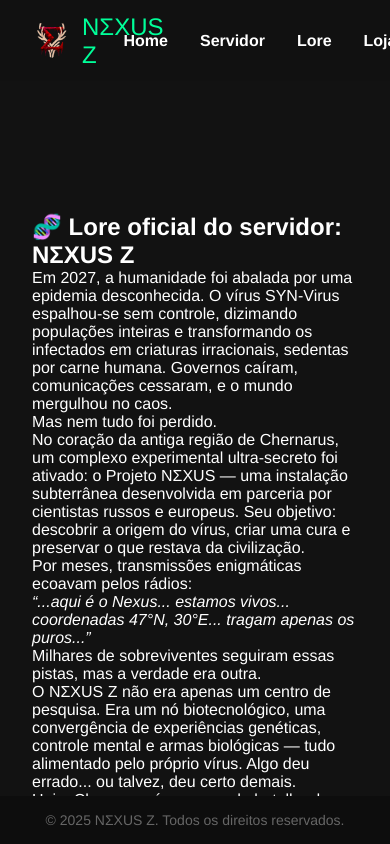
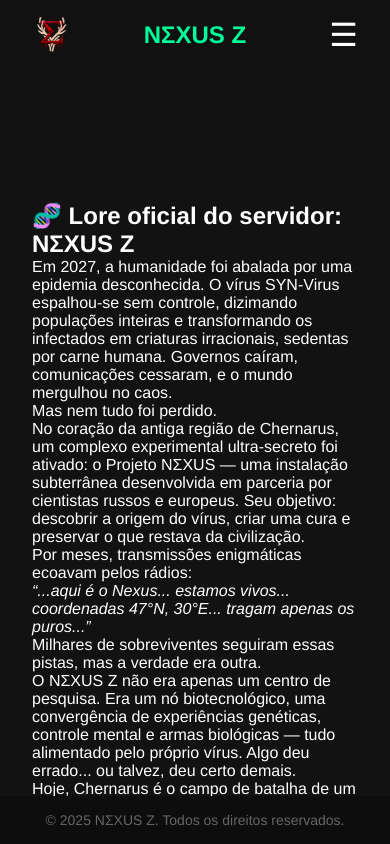
Before and after one commit to LuizCorrea-Dev/nexusz, a Next.js app: page /lore in a window 390 px wide. Built offline with nearby package versions, Linux system fonts and the light colour scheme.

Commit message:
Fix: Adicionar lógica de menu responsivo e atualizar estilos do Navbar

```diff
--- a/src/components/Navbar.js
+++ b/src/components/Navbar.js
@@ -5,6 +5,7 @@ import SlideBG from "./SlideBG";
 
 export default function Navbar() {
   const [theme, setTheme] = useState("dark");
+  const [menuOpen, setMenuOpen] = useState(false);
 
   useEffect(() => {
     const savedTheme = localStorage.getItem("theme") || "dark";
@@ -19,15 +20,22 @@ export default function Navbar() {
     localStorage.setItem("theme", newTheme);
   };
 
+  const toggleMenu = () => {
+    setMenuOpen(!menuOpen);
+  };
+
   return (
     <>
-      <SlideBG theme={theme} /> {/* Chama o background dinâmico */}
+      <SlideBG theme={theme} />
       <nav className={styles.navbar}>
         <div className={styles.logo}>
           <img src="/NEXUS_Z-LOGO.png" alt="NEXUS Z Logo" />
-          <span className={styles.title}>NΣXUS Z</span>
         </div>
-        <ul className={styles.links}>
+        <div className={styles.title}>NΣXUS Z</div>
+        <div className={styles.burger} onClick={toggleMenu}>
+          {menuOpen ? "✖" : "☰"}
+        </div>
+        <ul className={`${styles.links} ${menuOpen ? styles.showMenu : ""}`}>
           <li>
             <Link href="/">Home</Link>
           </li>
@@ -40,10 +48,12 @@ export default function Navbar() {
           <li>
             <Link href="/store">Loja</Link>
           </li>
+          <li>
+            <button onClick={toggleTheme} className={styles.themeToggle}>
+              {theme === "dark" ? "☠️ DayZ" : "🌙 Dark"}
+            </button>
+          </li>
         </ul>
-        <button onClick={toggleTheme} className={styles.themeToggle}>
-          {theme === "dark" ? "☠️ DayZ" : "🌙 Dark"}
-        </button>
       </nav>
     </>
   );
--- a/src/styles/navbar.module.css
+++ b/src/styles/navbar.module.css
@@ -7,6 +7,7 @@
   position: sticky;
   top: 0;
   z-index: 1000;
+  height: 70px;
 }
 
 .logo {
@@ -21,8 +22,19 @@
 }
 
 .title {
+  position: absolute;
+  left: 50%;
+  transform: translateX(-50%);
   font-size: 1.5rem;
   color: #00ff99;
+  font-weight: bold;
+}
+
+.burger {
+  display: none;
+  font-size: 2rem;
+  color: white;
+  cursor: pointer;
 }
 
 .links {
@@ -34,6 +46,7 @@
 .links li a {
   color: white;
   font-weight: bold;
+  text-decoration: none;
   transition: color 0.3s ease;
 }
 
@@ -46,9 +59,9 @@
   gap: 0.5rem;
   padding: 0.5rem 1.2rem;
   background-color: transparent;
-  border: 2px solid var(--primary-color);
+  border: 2px solid var(--primary-color, #00ff99);
   border-radius: 0.5rem;
-  color: var(--primary-color);
+  color: var(--primary-color, #00ff99);
   font-size: 1rem;
   font-weight: bold;
   cursor: pointer;
@@ -57,7 +70,7 @@
 }
 
 .themeToggle:hover {
-  background-color: var(--primary-color);
+  background-color: var(--primary-color, #00ff99);
   color: var(--bg-color);
   transform: scale(1.05);
   box-shadow: 0 0 10px var(--primary-color);
@@ -66,3 +79,23 @@
 .themeToggle:active {
   transform: scale(0.95);
 }
+
+.showMenu {
+  display: block;
+  position: absolute;
+  top: 70px;
+  right: 20px;
+  background-color: #111;
+  padding: 1rem;
+  border-radius: 8px;
+  flex-direction: column;
+}
+
+@media (max-width: 768px) {
+  .links {
+    display: none;
+  }
+  .burger {
+    display: block;
+  }
+}
```
